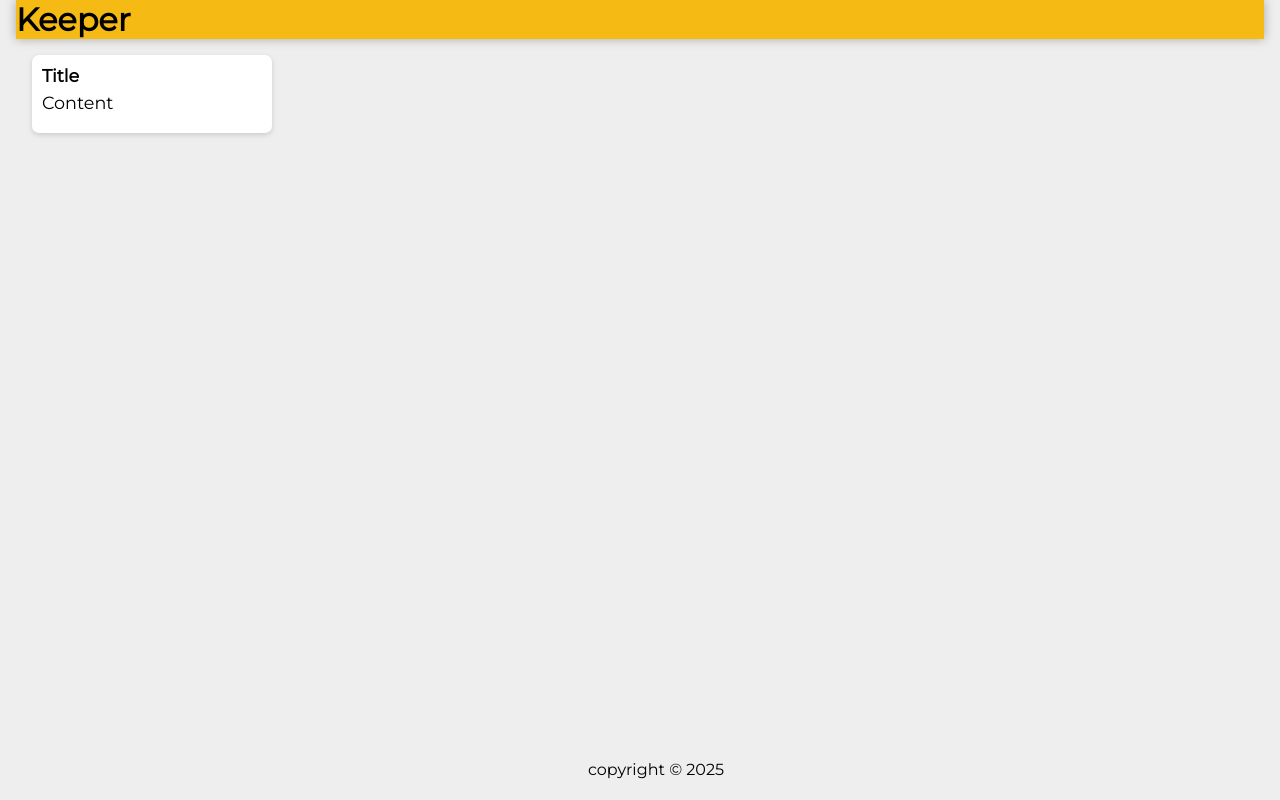
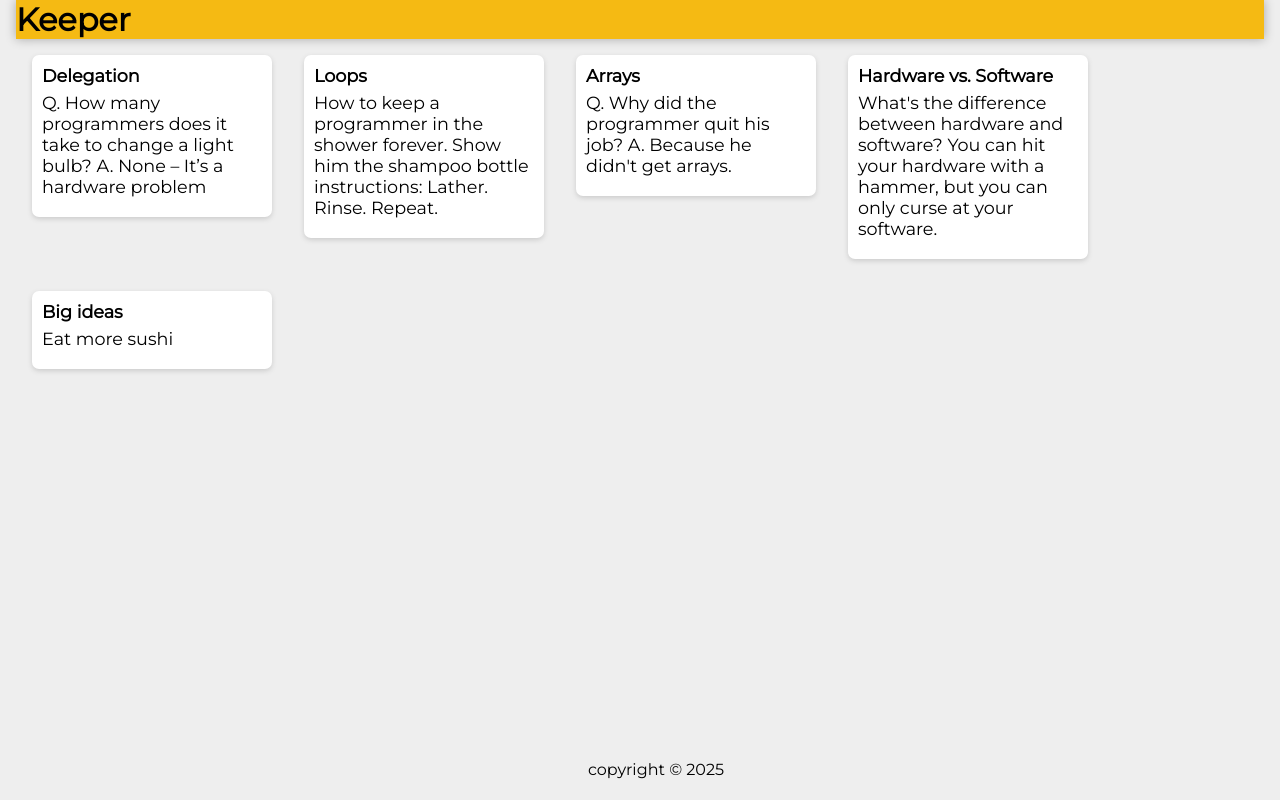
Before and after one commit to pmish28/Keeper, a React (Vite) app: page / in a window 1280 px wide. Built offline with nearby package versions, Linux system fonts and the light colour scheme; a web font is replaced by a local one.

Commit message:
Add note component and used it in app.tsx

```diff
--- a/src/App.tsx
+++ b/src/App.tsx
@@ -1,10 +1,11 @@
 import { useState } from 'react'
 import './App.css'
 import "./styles/styles.scss"
-import { Header }from "./components/Header"
-import {Footer} from "./components/Footer"
-import {Note} from "./components/Note"
-
+import { Header } from "./components/Header"
+import { Footer } from "./components/Footer"
+import { Note } from "./components/Note"
+import notes from "./notes"
+import { NoteItem }from "./interfaces"
 // import Footer from './components/Footer'
 
 
@@ -40,13 +41,19 @@
 // export default App
 
 
-function App(){
-  return(<>
-  <Header></Header>
-  <Note></Note>
-  <Footer></Footer>
 
-  </>)
+function App() {
+  return (<div>
+    <Header />
+    {notes.map((noteItem: NoteItem) => (
+      <Note
+        key={noteItem.key}
+        title={noteItem.title}
+        content={noteItem.content}
+      />
+    ))}
+    <Footer />
+  </div>)
 }
 
 export default App;
--- a/src/components/Note.jsx
+++ /dev/null
@@ -1,4 +0,0 @@
-
-export const Note =()=>{
-    return(<div className="note"><h1>Title</h1><p>Content</p></div>)
-}
--- /dev/null
+++ b/src/components/Note.tsx
@@ -0,0 +1,5 @@
+import {NoteItem} from "../interfaces"
+
+export const Note =(props :NoteItem)=>{
+    return(<div className="note"><h1>{props.title}</h1><p>{props.content}</p></div>)
+}
--- /dev/null
+++ b/src/interfaces.ts
@@ -0,0 +1,7 @@
+
+
+export interface NoteItem{
+    key: number;
+    title: string;
+    content: string
+  }
--- /dev/null
+++ b/src/notes.ts
@@ -0,0 +1,36 @@
+import { NoteItem }from "./interfaces"
+
+
+const notes: NoteItem[] = [
+    {
+      key: 1,
+      title: "Delegation",
+      content:
+        "Q. How many programmers does it take to change a light bulb? A. None – It’s a hardware problem"
+    },
+    {
+      key: 2,
+      title: "Loops",
+      content:
+        "How to keep a programmer in the shower forever. Show him the shampoo bottle instructions: Lather. Rinse. Repeat."
+    },
+    {
+      key: 3,
+      title: "Arrays",
+      content:
+        "Q. Why did the programmer quit his job? A. Because he didn't get arrays."
+    },
+    {
+      key: 4,
+      title: "Hardware vs. Software",
+      content:
+        "What's the difference between hardware and software? You can hit your hardware with a hammer, but you can only curse at your software."
+    },
+    {
+      key: 5,
+      title: "Big ideas",
+      content: "Eat more sushi"
+    },
+  ];
+
+  export default notes;
```
Also changed, not shown: src/components/Footer.tsx (renamed from src/components/Footer.jsx), src/components/Header.tsx (renamed from src/components/Header.jsx).
